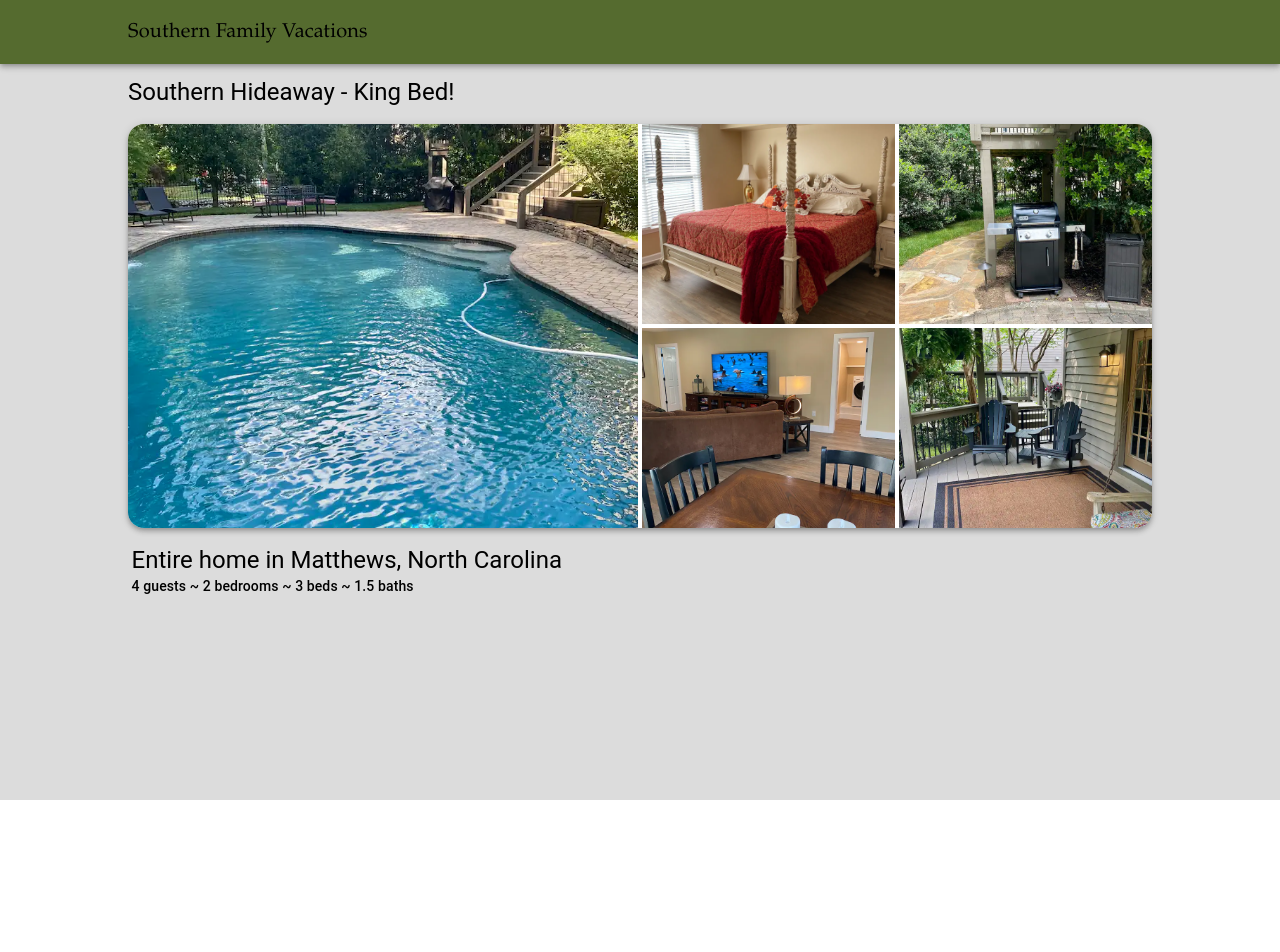
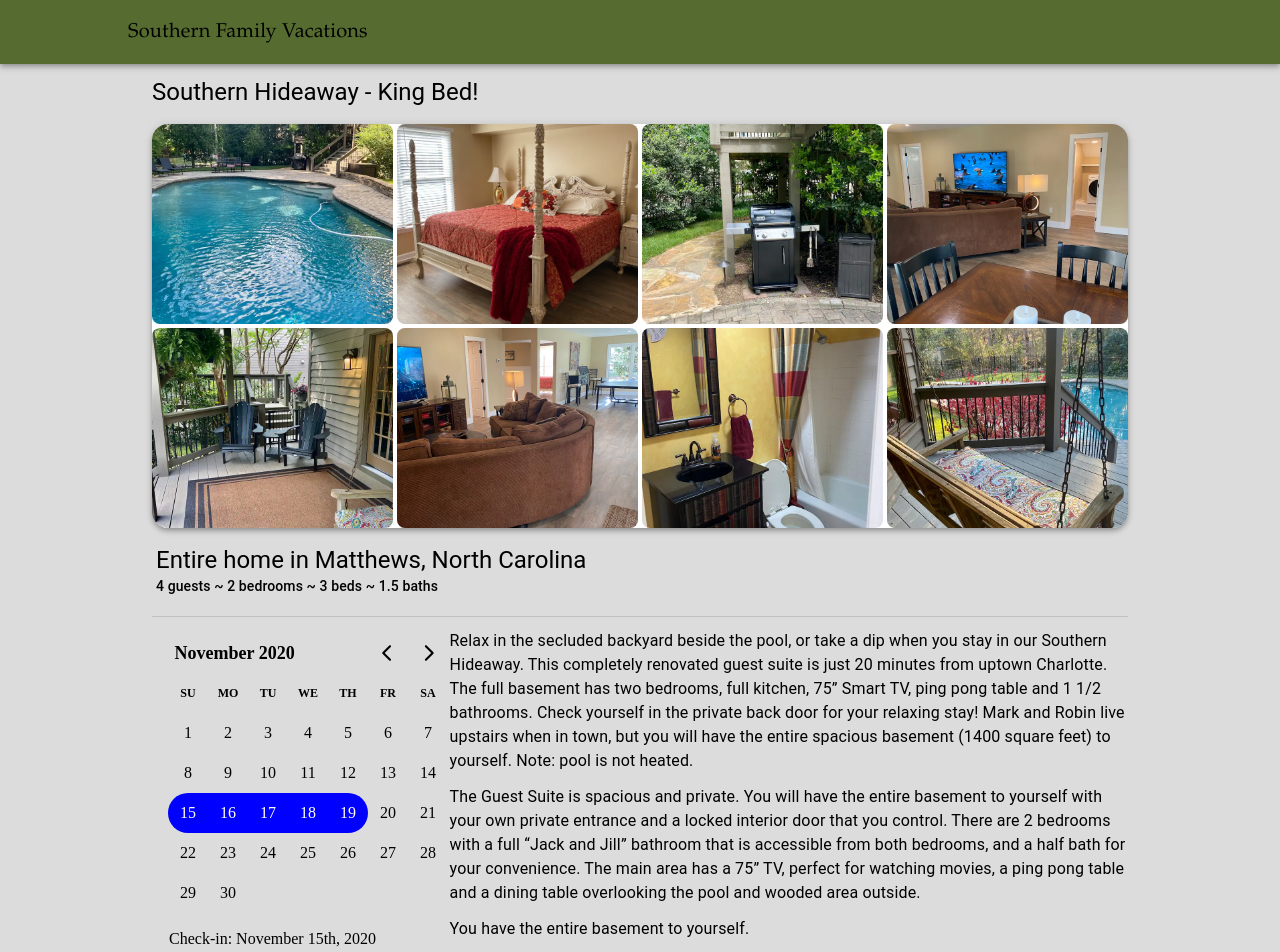
Before and after one commit to seasouth/southern-family-vacations, a Next.js app: page / in a window 1280 px wide. Shown: the top 952 px of the page. Before the commit the page ends 800 px from the top, so only its background shows below. Built offline with nearby package versions, Linux system fonts and the light colour scheme.

Commit message:
Added calendar and reformatted body

```diff
--- a/package.json
+++ b/package.json
@@ -12,8 +12,10 @@
     "@emotion/react": "^11.11.1",
     "@emotion/styled": "^11.11.0",
     "@mui/material": "^5.14.17",
+    "date-fns": "^2.30.0",
     "next": "14.0.1",
     "react": "^18",
+    "react-day-picker": "^8.9.1",
     "react-dom": "^18"
   },
   "devDependencies": {
--- a/pages/_app.js
+++ b/pages/_app.js
@@ -1,4 +1,5 @@
 import { ThemeProvider, createTheme } from '@mui/material/styles';
+import 'react-day-picker/dist/style.css';
 import '@/styles/app.css';
 
 const theme = createTheme({
@@ -16,6 +17,7 @@ const theme = createTheme({
         styleOverrides: {
           img: {
             //objectFit: 'fill'
+            borderRadius: '8px'
           }
         }
       },
--- a/src/components/ImageDisplay/ImagesPreview.jsx
+++ b/src/components/ImageDisplay/ImagesPreview.jsx
@@ -9,7 +9,6 @@ const ImagesPreview = () => {
         <Paper
             sx={{
                 borderRadius: '16px',
-                width: '80%',
                 height: '20%',
                 margin: 'auto'
             }}
@@ -40,8 +39,8 @@ const itemData = [
     {
         img: '/img/hunting/pool.webp',
         title: 'Pool',
-        rows: 2,
-        cols: 2,
+        rows: 1,
+        cols: 1,
     },
     {
         img: '/img/hunting/master-bed.webp',
@@ -57,13 +56,31 @@ const itemData = [
     },
     {
         img: '/img/hunting/tv-from-table.webp',
-        title: 'Coffee',
+        title: 'TV',
         rows: 1,
         cols: 1,
     },
     {
         img: '/img/hunting/back-patio.webp',
-        title: 'Hats',
+        title: 'Back Patio',
+        rows: 1,
+        cols: 1,
+    },
+    {
+        img: '/img/hunting/backside-of-couch.webp',
+        title: 'Living Room',
+        rows: 1,
+        cols: 1,
+    },
+    {
+        img: '/img/hunting/bathroom-full.webp',
+        title: 'Full Bathroom',
+        rows: 1,
+        cols: 1,
+    },
+    {
+        img: '/img/hunting/swing.webp',
+        title: 'Swing',
         rows: 1,
         cols: 1,
     }
--- /dev/null
+++ b/src/components/Listing/ListingCalendar.jsx
@@ -0,0 +1,44 @@
+import React, { useState, useEffect } from 'react'
+import { addDays, format } from 'date-fns';
+import { DateRange, DayPicker } from 'react-day-picker';
+
+const pastMonth = new Date(2020, 10, 15);
+
+const defaultSelected = {
+    from: pastMonth,
+    to: addDays(pastMonth, 4)
+};
+
+const ListingCalendar = () => {
+    const [range, setRange] = useState(defaultSelected);
+
+    let footer = <p>Please pick the first day.</p>;
+    if (range?.from) {
+        if (!range.to) {
+            footer = <p>{"Check-in: " + format(range.from, 'PPP')}</p>;
+        } else if (range.to) {
+            footer = (
+            <>
+                <p>
+                    Check-in: {format(range.from, 'PPP')}
+                </p>
+                <p>
+                    Check-out: {format(range.to, 'PPP')}
+                </p>
+            </>
+            );
+        }
+    }
+
+    return (
+        <DayPicker
+            mode="range"
+            defaultMonth={pastMonth}
+            selected={range}
+            onSelect={setRange}
+            footer={footer}
+        />
+    )
+}
+
+export default ListingCalendar
--- /dev/null
+++ b/src/components/Listing/ListingDescription.jsx
@@ -0,0 +1,40 @@
+import React from 'react'
+import Typography from '@mui/material/Typography'
+
+const ListingDescription = () => {
+    return (
+        <>
+            <Typography
+                sx={{
+                    marginTop: '12px'
+                }}
+                variant="body1"
+                gutterBottom
+            >
+                Relax in the secluded backyard beside the pool, or take a dip when you stay in our Southern Hideaway. This completely renovated guest suite is just 20 minutes from uptown Charlotte. The full basement has two bedrooms, full kitchen, 75” Smart TV, ping pong table and 1 1/2 bathrooms. Check yourself in the private back door for your relaxing stay! Mark and Robin live upstairs when in town, but you will have the entire spacious basement (1400 square feet) to yourself. Note: pool is not heated.
+            </Typography>
+            <Typography
+                sx={{
+                    margin: 'auto',
+                    marginTop: '12px'
+                }}
+                variant="body1"
+                gutterBottom
+            >
+                The Guest Suite is spacious and private. You will have the entire basement to yourself with your own private entrance and a locked interior door that you control. There are 2 bedrooms with a full “Jack and Jill” bathroom that is accessible from both bedrooms, and a half bath for your convenience. The main area has a 75” TV, perfect for watching movies, a ping pong table and a dining table overlooking the pool and wooded area outside.
+            </Typography>
+            <Typography
+                sx={{
+                    margin: 'auto',
+                    marginTop: '12px'
+                }}
+                variant="body1"
+                gutterBottom
+            >
+                You have the entire basement to yourself.
+            </Typography>
+        </>
+    )
+}
+
+export default ListingDescription;
--- a/src/components/Listing/ListingHeader.jsx
+++ b/src/components/Listing/ListingHeader.jsx
@@ -5,8 +5,6 @@ const ListingHeader = () => {
     return (
         <Typography
             sx={{
-                width: '80%',
-                margin: 'auto',
                 marginTop: '12px'
             }}
             variant="h5"
--- a/src/components/Listing/ListingIntro.jsx
+++ b/src/components/Listing/ListingIntro.jsx
@@ -8,7 +8,6 @@ const ListingIntro = () => {
         >
             <Typography
                 sx={{
-                    width: '80%',
                     margin: 'auto',
                     marginTop: '12px'
                 }}
@@ -18,7 +17,6 @@ const ListingIntro = () => {
             </Typography>
             <Typography
                 sx={{
-                    width: '80%',
                     margin: 'auto'
                 }}
                 variant="subtitle2"
--- a/src/components/ListingPage.jsx
+++ b/src/components/ListingPage.jsx
@@ -4,15 +4,32 @@ import ListingHeader from './Listing/ListingHeader'
 import ImagesPreview from './ImageDisplay/ImagesPreview'
 import styles from '@/styles/Home.module.css'
 import ListingIntro from './Listing/ListingIntro'
+import ListingDescription from './Listing/ListingDescription'
+import ListingCalendar from './Listing/ListingCalendar'
+import { Container, Divider, Grid } from '@mui/material'
 
 const ListingPage = () => {
     return (
-        <>
+        <Container
+            sx={{
+                width: '80%',
+                margin: 'auto'
+            }}
+        >
             <ListingHeader />
             <ImagesPreview />
             <ListingIntro />
             <br />
-        </>
+            <Divider />
+            <Grid sx={{ flexGrow: 1 }} container justifyContent="center" spacing={2}>
+                <Grid sx={{ width:'30%'}} key={"Calendar"} item>
+                    <ListingCalendar />
+                </Grid>
+                <Grid  sx={{ width:'70%'}} key={"Description"} item>
+                    <ListingDescription />
+                </Grid>
+            </Grid>
+        </Container>
     )
 }
 
```
